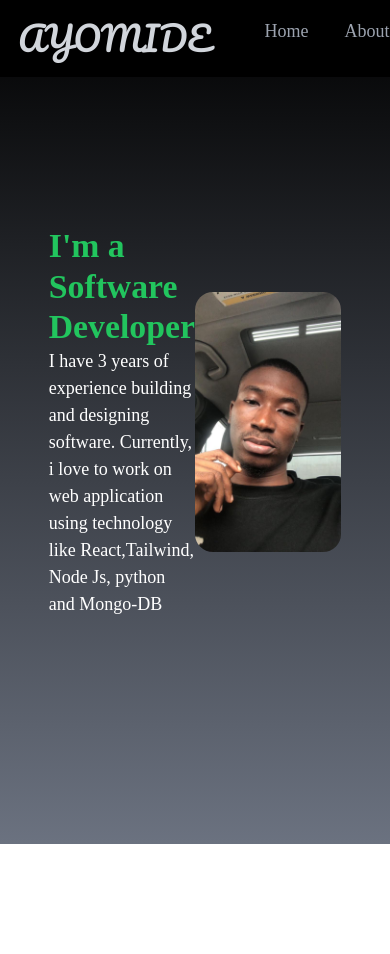
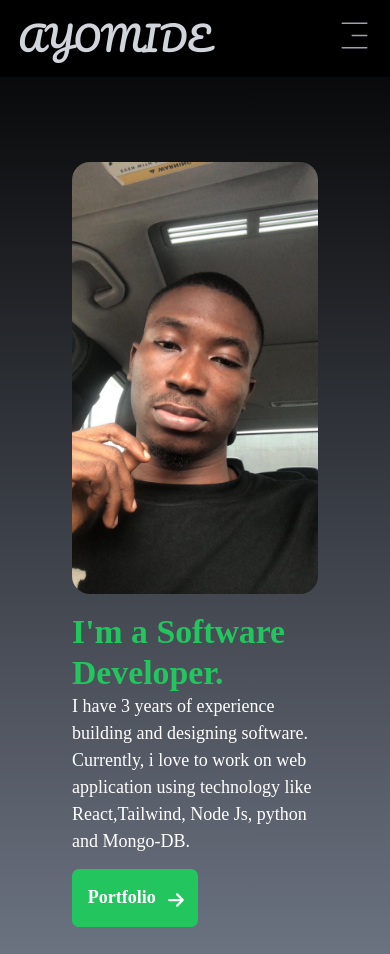
Before and after one commit to xclusive-3G/myProfile, a React (Create React App) app: page / in a window 390 px wide. Before the commit the page ends 844 px from the top, so only its background shows below. Built offline with nearby package versions, Linux system fonts and the light colour scheme; a web font is replaced by a local one.

Commit message:
new push

```diff
--- a/src/components/Homepage.jsx
+++ b/src/components/Homepage.jsx
@@ -1,17 +1,26 @@
 import React from 'react'
 import  homeImage  from './Assets/images/displayImage.jpeg'
+import { FaArrowRight } from "react-icons/fa6";
 
 export const Homepage = () => {
+  const {navBar,NavSetState} = false
+
   return (
-    <div className='w-full h-screen flex justify-center bg-gradient-to-b from-black to-gray-500 '>
-      <div className='flex grid-cols-2 w-3/4 h-full  items-center'>
-        <div className='w-1/2'>
-          <h3 className='text-green-500 text-3xl font-bold'>I'm a Software Developer</h3>
+    <div className='w-full h-full   md:h-screen justify-center flex bg-gradient-to-b from-black to-gray-500 '>
+      <div className=' grid md:flex px-16 py-3 mt-6 md:grid-cols-2 md:w-3/4 h-full  items-center'>
+        <div className='md:w-1/2 order-2 md:order-1 mt-4'>
+          <h3 className='text-green-500 text-3xl font-bold'>I'm a Software Developer.</h3>
           <p className='text-white'>I have 3 years of experience building and designing software. Currently,
-            i love to work on web application using technology like React,Tailwind, Node Js, python and Mongo-DB</p>
+            i love to work on web application using technology like React,Tailwind, Node Js, python and Mongo-DB.</p>
+          <p>
+            <button className='flex p-2 text-white bg-green-500 my-3 rounded-md font-bold group'>
+              <span className='p-1.5 '>Portfolio</span>
+              <FaArrowRight className='mt-3 mx-1 group-hover:rotate-90 duration-300'/>
+            </button>
+          </p>
         </div>
-        <div className=''>
-          <img className='mx-auto rounded-2xl ' src= {homeImage} alt="HomeImage" srcset="" />
+        <div className='order-1 mt-24 md:mt-2 pt-3 md:pt-0 md:order-2'>
+          <img className='mx-auto rounded-2xl w-full h-96 md:w-96 md:ml-10 ' src= {homeImage} alt="HomeImage" srcset="" />
         </div>
       </div>
     </div>
--- a/src/components/NavBar.jsx
+++ b/src/components/NavBar.jsx
@@ -1,4 +1,6 @@
 import React from 'react'
+import { CiMenuFries } from "react-icons/ci";
+
 
 const NavBar = () => {
     const links = [
@@ -28,12 +30,15 @@ const NavBar = () => {
       <div className='text-gray-300  font-semibold text-xl p-4 '>
         <h1 className=' font-signature text-3xl font-thin'>AYOMIDE</h1>
       </div>
-      <div className='flex text-gray-400 font-medium p-4 capitalize'>
-        <ul className='flex'>
+      <div className='flex text-gray-400 font-medium p-4 capitalize '>
+        <ul className=' hidden md:flex'>
           {links.map(link=>(
-              <li className='px-4 cursor-pointer hover:scale-125 duration-200 hover:uppercase' key={link.id}>{link.link}</li>
+              <li className='px-4 cursor-pointer hover:scale-125 duration-200 hover:text-green-500 hover:uppercase' key={link.id}>{link.link}</li>
           ))}
         </ul>
+        <div>
+        <CiMenuFries  size={35} className='flex md:hidden'/>
+        </div>
       </div>
     </div>
   )
--- /dev/null
+++ b/src/components/SocialLinks.jsx
@@ -0,0 +1,11 @@
+import React from 'react'
+
+const SocialLinks = () => {
+  return (
+    <div>
+
+    </div>
+  )
+}
+
+export default SocialLinks
```
